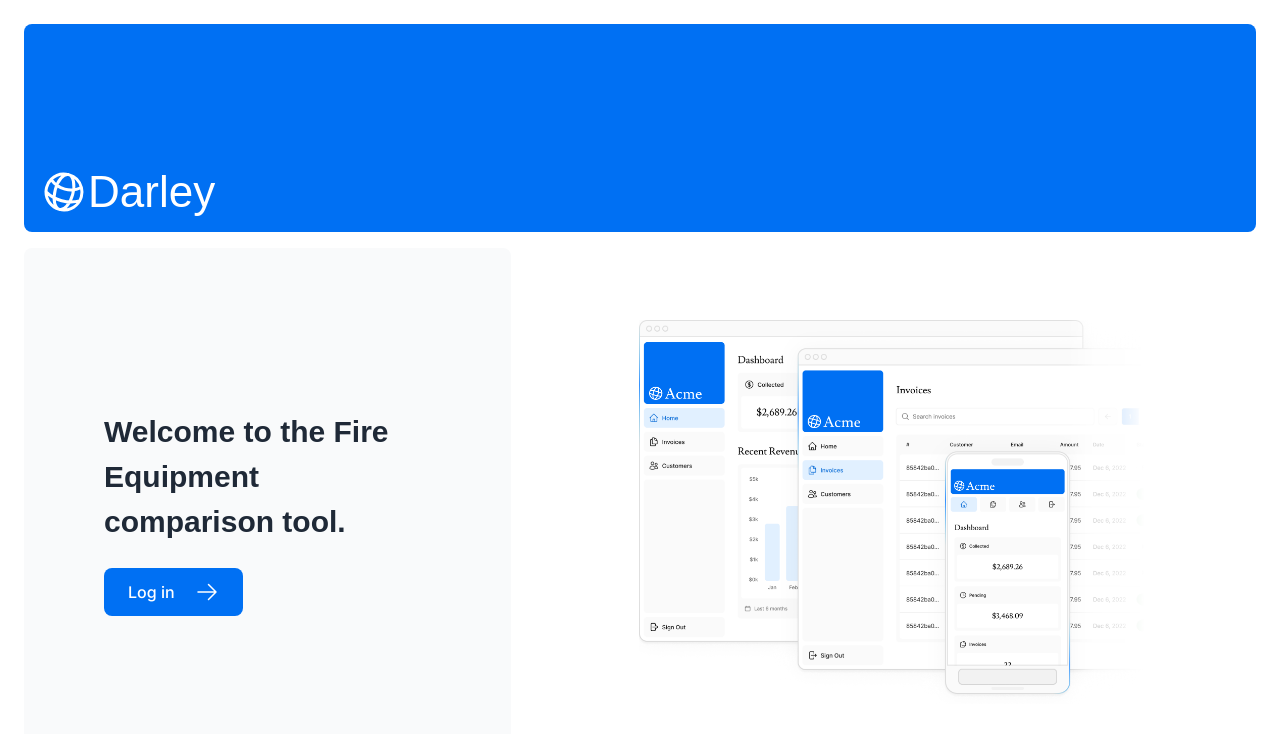
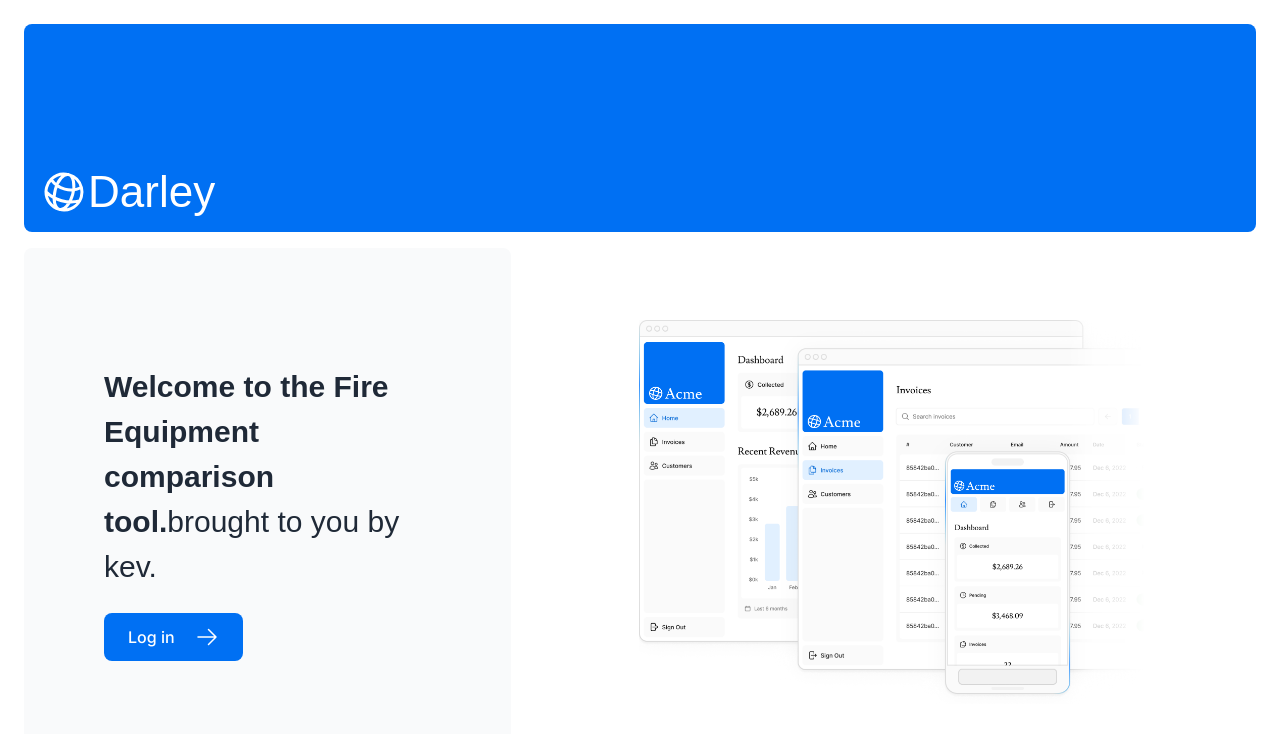
Before and after one commit to kdarley/fireequipmentfrontend, a Next.js app: page / in a window 1280 px wide. Shown: the top 734 px of the page. Built offline with nearby package versions, Linux system fonts and the light colour scheme; a web font is replaced by a local one.

Commit message:
testing cicd

```diff
--- a/app/page.tsx
+++ b/app/page.tsx
@@ -16,6 +16,7 @@ export default function Page() {
           {/* <div className="relative w-0 h-0 border-l-[15px] border-r-[15px] border-b-[26px] border-l-transparent border-r-transparent border-b-black"/> */}
           <p className={`${lusitana.className} text-xl text-gray-800 md:text-3xl md:leading-normal`}>
             <strong>Welcome to the Fire Equipment comparison tool.</strong>
+            brought to you by kev.
             {/* <strong>Welcome to Acme.</strong> This is the example for the{' '}
             <a href="https://nextjs.org/learn/" className="text-blue-500">
               Next.js Learn Course
```
